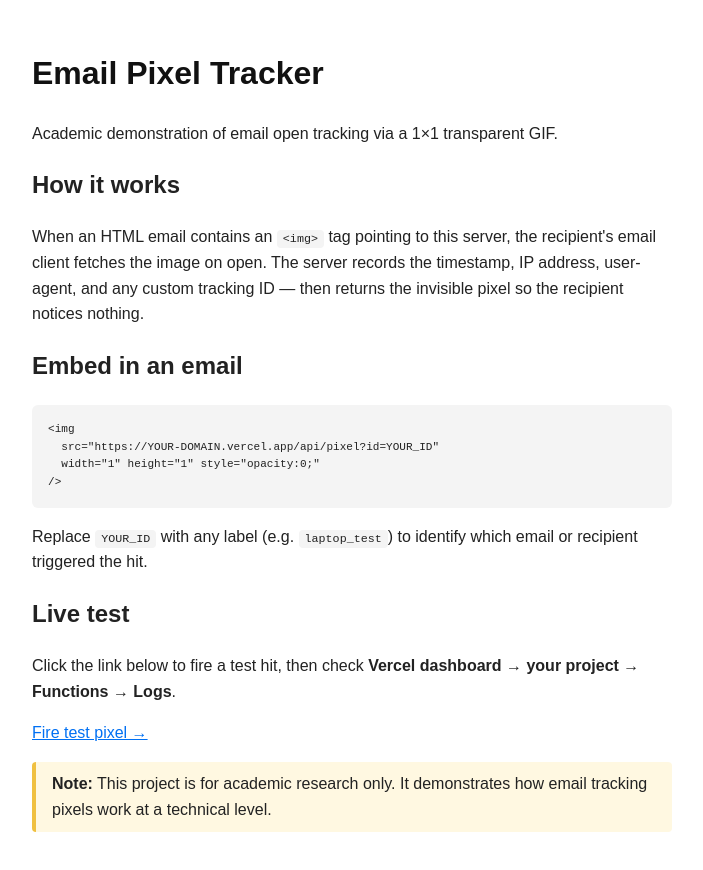
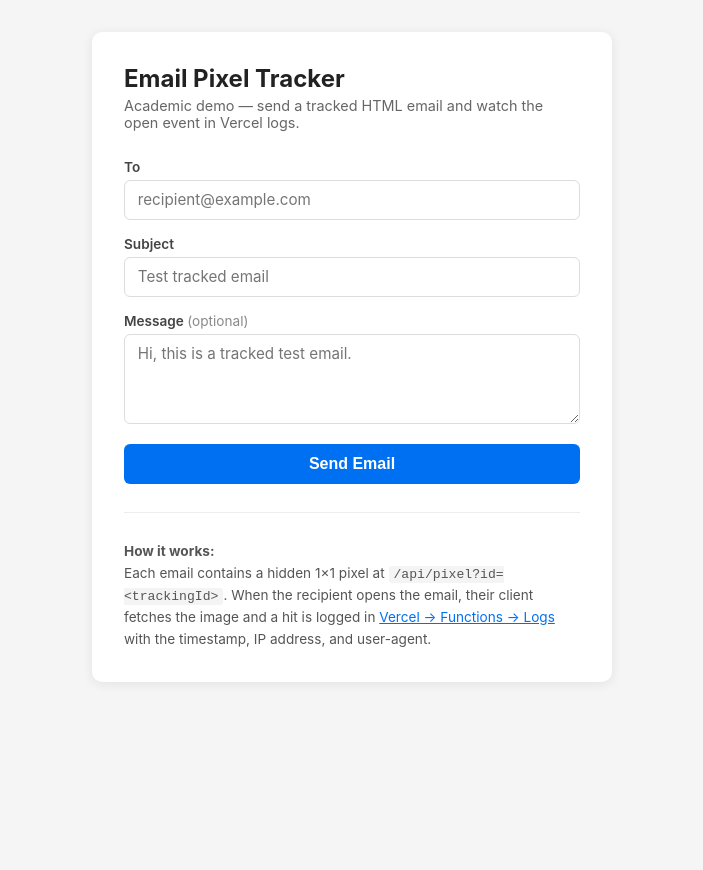
Before and after one commit to DewmithMihisara/personal, a website: page public/index.html in a window 1280 px wide. Shown: the whole page, without its empty margins (288-991 px from the left). After the commit the page ends 800 px from the top, so only its background shows below. Drawn offline with Linux system fonts and the light colour scheme.

Commit message:
email sending ui implemented

```diff
--- a/package.json
+++ b/package.json
@@ -2,5 +2,8 @@
     "name": "pixel-tracker",
     "version": "1.0.0",
     "private": true,
-    "type": "module"
+    "type": "module",
+    "dependencies": {
+        "nodemailer": "^6.9.13"
+    }
 }
--- a/public/index.html
+++ b/public/index.html
@@ -2,48 +2,182 @@
 <html lang="en">
 <head>
   <meta charset="UTF-8" />
+  <meta name="viewport" content="width=device-width, initial-scale=1.0" />
   <title>Pixel Tracker – Academic Demo</title>
   <style>
-    body { font-family: sans-serif; max-width: 640px; margin: 3rem auto; line-height: 1.6; color: #222; }
-    h1 { color: #111; }
-    code { background: #f4f4f4; padding: 2px 6px; border-radius: 4px; font-size: 0.9em; }
-    pre  { background: #f4f4f4; padding: 1rem; border-radius: 6px; overflow-x: auto; font-size: 0.85em; }
-    a    { color: #0070f3; }
-    .note { background: #fff8e1; border-left: 4px solid #f0c040; padding: 0.6rem 1rem; margin: 1rem 0; border-radius: 4px; }
+    *, *::before, *::after { box-sizing: border-box; margin: 0; padding: 0; }
+
+    body {
+      font-family: -apple-system, BlinkMacSystemFont, "Segoe UI", sans-serif;
+      background: #f5f5f5;
+      color: #222;
+      min-height: 100vh;
+      display: flex;
+      flex-direction: column;
+      align-items: center;
+      padding: 2rem 1rem;
+    }
+
+    .card {
+      background: #fff;
+      border-radius: 10px;
+      box-shadow: 0 2px 12px rgba(0,0,0,0.08);
+      padding: 2rem;
+      width: 100%;
+      max-width: 520px;
+    }
+
+    h1 { font-size: 1.5rem; margin-bottom: 0.25rem; }
+    .subtitle { color: #666; font-size: 0.9rem; margin-bottom: 1.75rem; }
+
+    label {
+      display: block;
+      font-size: 0.85rem;
+      font-weight: 600;
+      color: #444;
+      margin-bottom: 0.3rem;
+    }
+
+    input, textarea {
+      width: 100%;
+      border: 1px solid #ddd;
+      border-radius: 6px;
+      padding: 0.6rem 0.8rem;
+      font-size: 0.95rem;
+      font-family: inherit;
+      outline: none;
+      transition: border-color 0.15s;
+      margin-bottom: 1rem;
+    }
+    input:focus, textarea:focus { border-color: #0070f3; }
+    textarea { resize: vertical; min-height: 90px; }
+
+    button {
+      width: 100%;
+      background: #0070f3;
+      color: #fff;
+      border: none;
+      border-radius: 6px;
+      padding: 0.7rem;
+      font-size: 1rem;
+      font-weight: 600;
+      cursor: pointer;
+      transition: background 0.15s;
+    }
+    button:hover  { background: #005dd1; }
+    button:disabled { background: #aaa; cursor: not-allowed; }
+
+    .status {
+      margin-top: 1rem;
+      padding: 0.75rem 1rem;
+      border-radius: 6px;
+      font-size: 0.9rem;
+      display: none;
+    }
+    .status.success { background: #e6f4ea; color: #1a7f37; display: block; }
+    .status.error   { background: #fdecea; color: #c0392b; display: block; }
+
+    .tracking-id {
+      margin-top: 0.5rem;
+      font-family: monospace;
+      font-size: 0.85rem;
+      background: #f0f0f0;
+      padding: 0.3rem 0.6rem;
+      border-radius: 4px;
+      display: inline-block;
+    }
+
+    .divider { border: none; border-top: 1px solid #eee; margin: 1.75rem 0; }
+
+    .info { font-size: 0.85rem; color: #555; line-height: 1.6; }
+    .info code {
+      background: #f4f4f4;
+      padding: 1px 5px;
+      border-radius: 3px;
+      font-size: 0.82rem;
+    }
+    .info a { color: #0070f3; }
   </style>
 </head>
 <body>
-  <h1>Email Pixel Tracker</h1>
-  <p>Academic demonstration of email open tracking via a 1&times;1 transparent GIF.</p>
 
-  <h2>How it works</h2>
-  <p>
-    When an HTML email contains an <code>&lt;img&gt;</code> tag pointing to this server,
-    the recipient's email client fetches the image on open. The server records the
-    timestamp, IP address, user-agent, and any custom tracking ID — then returns the
-    invisible pixel so the recipient notices nothing.
-  </p>
+  <div class="card">
+    <h1>Email Pixel Tracker</h1>
+    <p class="subtitle">Academic demo &mdash; send a tracked HTML email and watch the open event in Vercel logs.</p>
 
-  <h2>Embed in an email</h2>
-  <pre>&lt;img
-  src="https://YOUR-DOMAIN.vercel.app/api/pixel?id=YOUR_ID"
-  width="1" height="1" style="opacity:0;"
-/&gt;</pre>
+    <form id="sendForm">
+      <label for="to">To</label>
+      <input type="email" id="to" placeholder="recipient@example.com" required />
 
-  <p>Replace <code>YOUR_ID</code> with any label (e.g. <code>laptop_test</code>) to
-  identify which email or recipient triggered the hit.</p>
+      <label for="subject">Subject</label>
+      <input type="text" id="subject" placeholder="Test tracked email" required />
 
-  <h2>Live test</h2>
-  <p>Click the link below to fire a test hit, then check
-  <strong>Vercel dashboard → your project → Functions → Logs</strong>.</p>
-  <p><a href="/api/pixel?id=manual_test">Fire test pixel &rarr;</a></p>
+      <label for="message">Message <span style="font-weight:400;color:#888">(optional)</span></label>
+      <textarea id="message" placeholder="Hi, this is a tracked test email."></textarea>
 
-  <div class="note">
-    <strong>Note:</strong> This project is for academic research only.
-    It demonstrates how email tracking pixels work at a technical level.
+      <button type="submit" id="sendBtn">Send Email</button>
+    </form>
+
+    <div class="status" id="status"></div>
+
+    <hr class="divider" />
+
+    <div class="info">
+      <strong>How it works:</strong><br />
+      Each email contains a hidden 1&times;1 pixel at <code>/api/pixel?id=&lt;trackingId&gt;</code>.
+      When the recipient opens the email, their client fetches the image and
+      a hit is logged in <a href="https://vercel.com/dashboard" target="_blank" rel="noopener">Vercel → Functions → Logs</a>
+      with the timestamp, IP address, and user-agent.
+    </div>
   </div>
 
-  <!-- fires automatically on page load so you can see a hit in logs immediately -->
-  <img src="/api/pixel?id=page_load" width="1" height="1" style="opacity:0;" alt="" />
+  <img src="/api/pixel?id=page_load" width="1" height="1" style="opacity:0;position:absolute;" alt="" />
+
+  <script>
+    const form    = document.getElementById("sendForm");
+    const btn     = document.getElementById("sendBtn");
+    const status  = document.getElementById("status");
+
+    form.addEventListener("submit", async (e) => {
+      e.preventDefault();
+      btn.disabled = true;
+      btn.textContent = "Sending…";
+      status.className = "status";
+      status.innerHTML = "";
+
+      const payload = {
+        to:      document.getElementById("to").value.trim(),
+        subject: document.getElementById("subject").value.trim(),
+        message: document.getElementById("message").value.trim(),
+      };
+
+      try {
+        const res  = await fetch("/api/send", {
+          method:  "POST",
+          headers: { "Content-Type": "application/json" },
+          body:    JSON.stringify(payload),
+        });
+        const data = await res.json();
+
+        if (res.ok) {
+          status.className = "status success";
+          status.innerHTML =
+            "Email sent! Watch Vercel logs for the open event.<br>" +
+            `Tracking ID: <span class="tracking-id">${data.trackingId}</span>`;
+          form.reset();
+        } else {
+          status.className = "status error";
+          status.textContent = "Error: " + (data.error || "Unknown error");
+        }
+      } catch (err) {
+        status.className = "status error";
+        status.textContent = "Network error: " + err.message;
+      } finally {
+        btn.disabled = false;
+        btn.textContent = "Send Email";
+      }
+    });
+  </script>
+
 </body>
 </html>
```
Also changed, not shown: api/send.js (added, +54 -0 lines), 1 other file.
